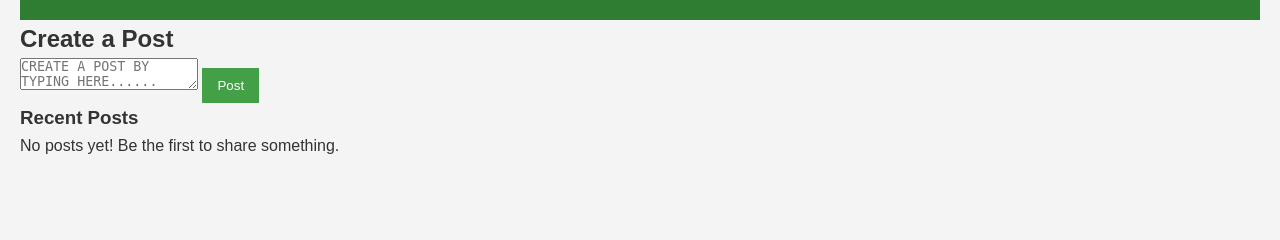
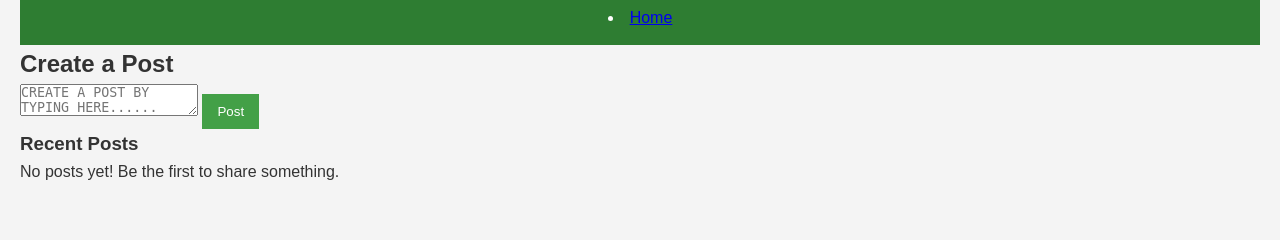
Before and after one commit to linoyzak/cse312Spring24, a Flask app: page /feed in a window 1280 px wide. Shown: the part 122-362 px from the top of the page. Run offline with Flask 3, Linux system fonts and the light colour scheme; data that the repository does not hold is empty.

Commit message:
Fixed everything, completed the functionality for Posting

```diff
--- a/server.py
+++ b/server.py
@@ -91,8 +91,11 @@ def feed():
             'author': username,
         })
         print(content)
-    all_posts = posts.find()
-    return render_template('feed.html', posts=all_posts)
+        all_posts = posts.find()
+        return redirect(url_for('feed'))
+    else:
+        all_posts = posts.find()
+        return render_template('feed.html', posts=all_posts)
 
 @app.after_request
 def set_response_headers(response):
--- a/templates/feed.html
+++ b/templates/feed.html
@@ -10,6 +10,7 @@
     <header>
         <h1>The Feed  </h1>
             <p>Welcome, {{ username }}! <a href="/logout">               Logout!</a></p>
+            <li><a href="/">Home</a></li>
     </header>
     <section id="post-creation">
         <h2>Create a Post</h2>
```
